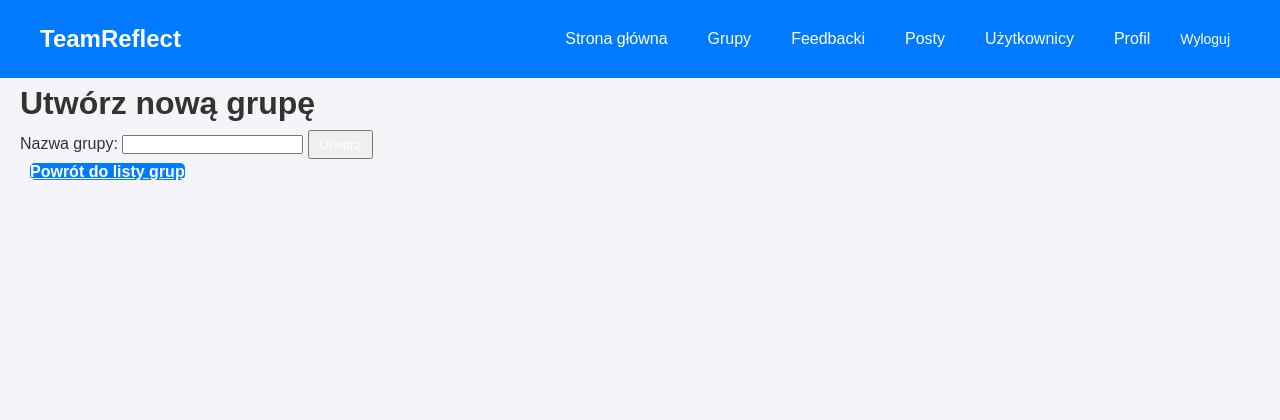
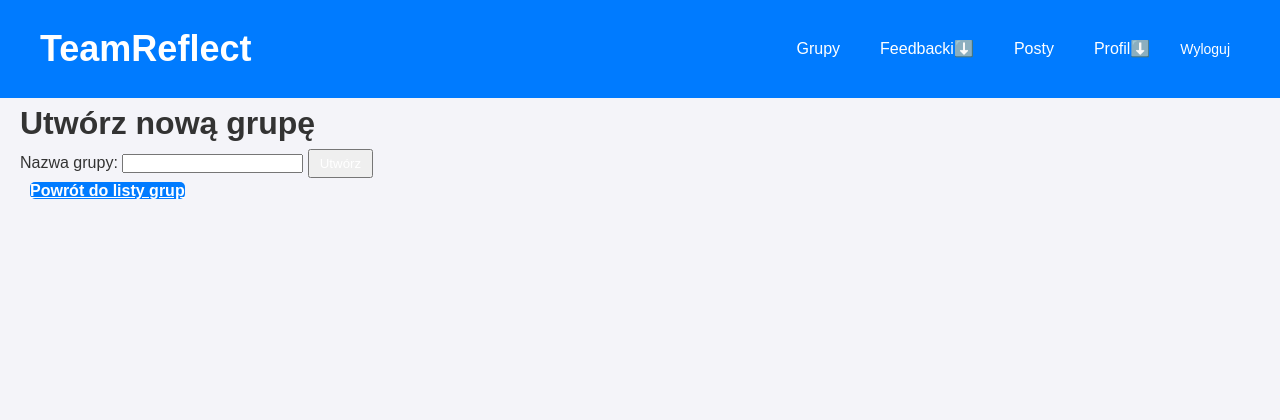
Before and after one commit to GreenAvian/TeamReflect_zut_project, a Django app: page /groups/create/ in a window 1280 px wide. Shown: the top 420 px of the page. Run offline with Django 5.2, Linux system fonts and the light colour scheme; the visitor is signed in with stand-in values (Sample User, id 1).

Commit message:
Added dropdown menus with appropriate styling in base.html

```diff
--- a/TeamReflectApp/static/css/styles.css
+++ b/TeamReflectApp/static/css/styles.css
@@ -72,8 +72,16 @@ header, footer {
 }
 
 .logo {
-    font-size: 24px;
+    font-size: 36px;
     font-weight: bold;
+}
+.logo a {
+    text-decoration: none;
+    color: inherit;
+}
+
+.logo a:hover {
+    font-style: italic;
 }
 
 .menu-icon {
@@ -111,6 +119,42 @@ header, footer {
     border-radius: 5px;
 }
 
+/* Dropdown Menu Styling, still in nav btw */
+.dropdown {
+    position: relative; /* Position relative to parent li */
+}
+.dropdown-menu {
+    display: none; /* Hidden by default */
+    position: absolute; /* Positions it out of normal flow */
+    top: 100%; /* Positions the dropdown directly below the parent link */
+    left: -50%; /* Aligns the dropdown menu to the left edge of the parent link */
+    background-color: #007bff;
+    list-style: none;
+    padding: 0.5rem 0;
+    margin: 0;
+    min-width: 200px;
+    z-index: 1000; /* Ensures the dropdown is on top of other content */
+}
+
+/* Dropdown list items should take the full width */
+.dropdown-menu li {
+    width: 100%;
+    margin:0;
+}
+
+/* Dropdown link styling */
+.dropdown-menu a {
+    padding: 0.5rem 1rem;
+    display: block;
+    color: white;
+    text-decoration: none;
+    white-space: nowrap;
+}
+
+/* Show the dropdown on hover */
+.dropdown:hover .dropdown-menu {
+    display: block; /* Show the dropdown when hovering over the parent item */
+}
 /*   Feedback styling    */
 
 .feedback-form-row {
--- a/TeamReflectApp/templates/base.html
+++ b/TeamReflectApp/templates/base.html
@@ -15,24 +15,37 @@
         <header>
             <nav id="sitenav">
                 <div class="nav-header">
-                    <div class="logo">TeamReflect</div>
+                    <div class="logo"><a href="{% url 'home' %}">TeamReflect</a></div>
                     <div class="menu-icon">☰</div>
                 </div>
                 <ul class="nav-links">
-                    <li><a href="{% url 'home' %}">Strona główna</a></li>
                     <li><a href="{% url 'group_list' %}">Grupy</a></li>
-                    <li><a href="{% url 'result_feedbacks' %}">Feedbacki</a></li>
+                    <li class="dropdown">
+                        <a href="{% url 'result_feedbacks' %}">Feedbacki⬇️</a>
+                        <ul class="dropdown-menu">
+                            <li><a href="{% url 'get_feedback' %}">Dodaj Feedback</a></li>
+                        </ul>
+                    </li>
+
                     <li><a href="{% url 'post_list' %}">Posty</a></li>
-                    <li><a href="{% url 'user_list' %}">Użytkownicy</a></li>
+                    <li class="dropdown">
+                        {% if user.is_authenticated %}
+                            <a href="{% url 'profile_view' user.username %}">Profil⬇️</a>
+                        {% else %}
+                            <a href="{% url 'login' %}">Zaloguj się⬇️</a>
+                        {% endif %}
+                        <ul class="dropdown-menu">
+                        {% if not user.is_authenticated %}
+                            <li><a href="{% url 'signup' %}">Zarejestruj się</a></li>
+                        {% endif %}
+                        <li><a href="{% url 'user_list' %}">Użytkownicy</a></li>
+                        </ul>
+                    </li>
                     {% if user.is_authenticated %}
-                        <li><a href="{% url 'profile_view' user.username %}">Profil</a></li>
                         <form action="{% url 'logout' %}" method="post">
                             {% csrf_token %}
                             <button type="submit">Wyloguj</button>
                         </form>
-                    {% else %}
-                        <li><a href="{% url 'signup' %}">Zarejestruj się</a></li>
-                        <li><a href="{% url 'login' %}">Zaloguj się</a></li>
                     {% endif %}
                 </ul>
             </nav>
```
